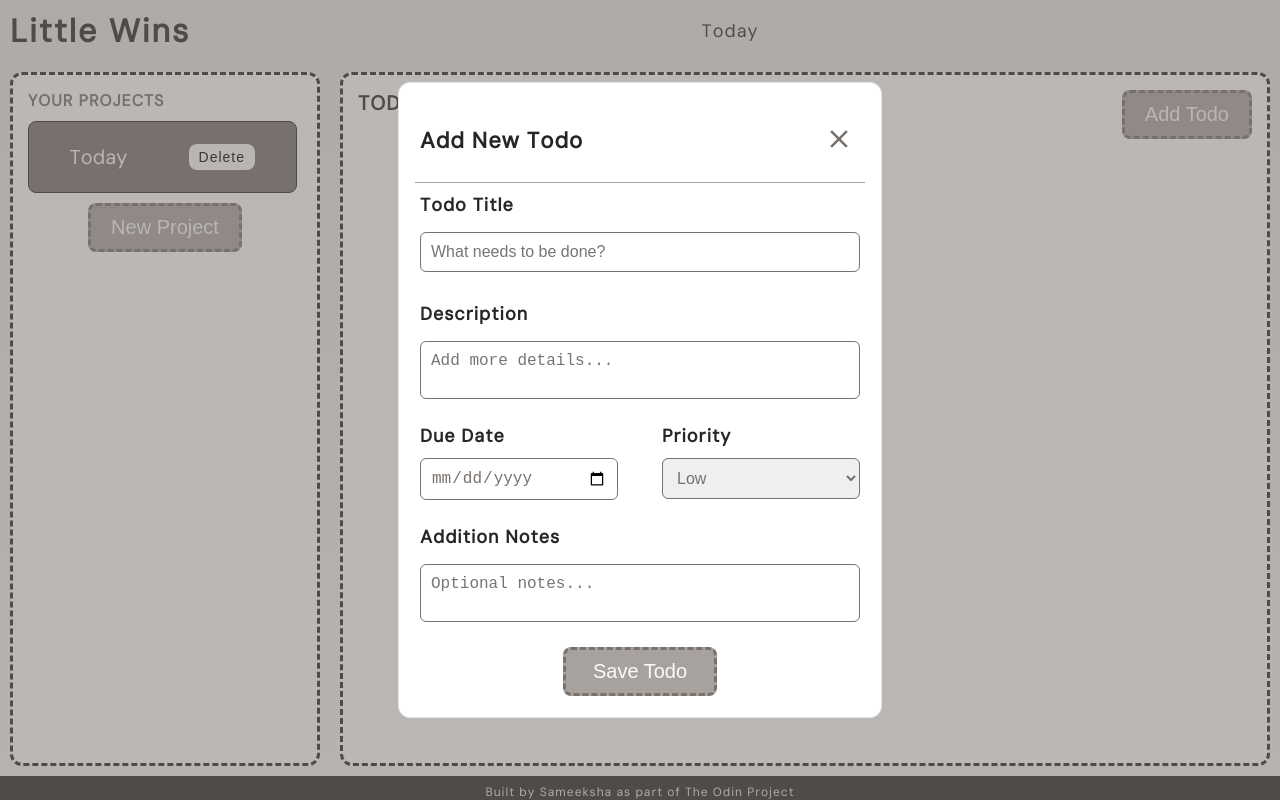
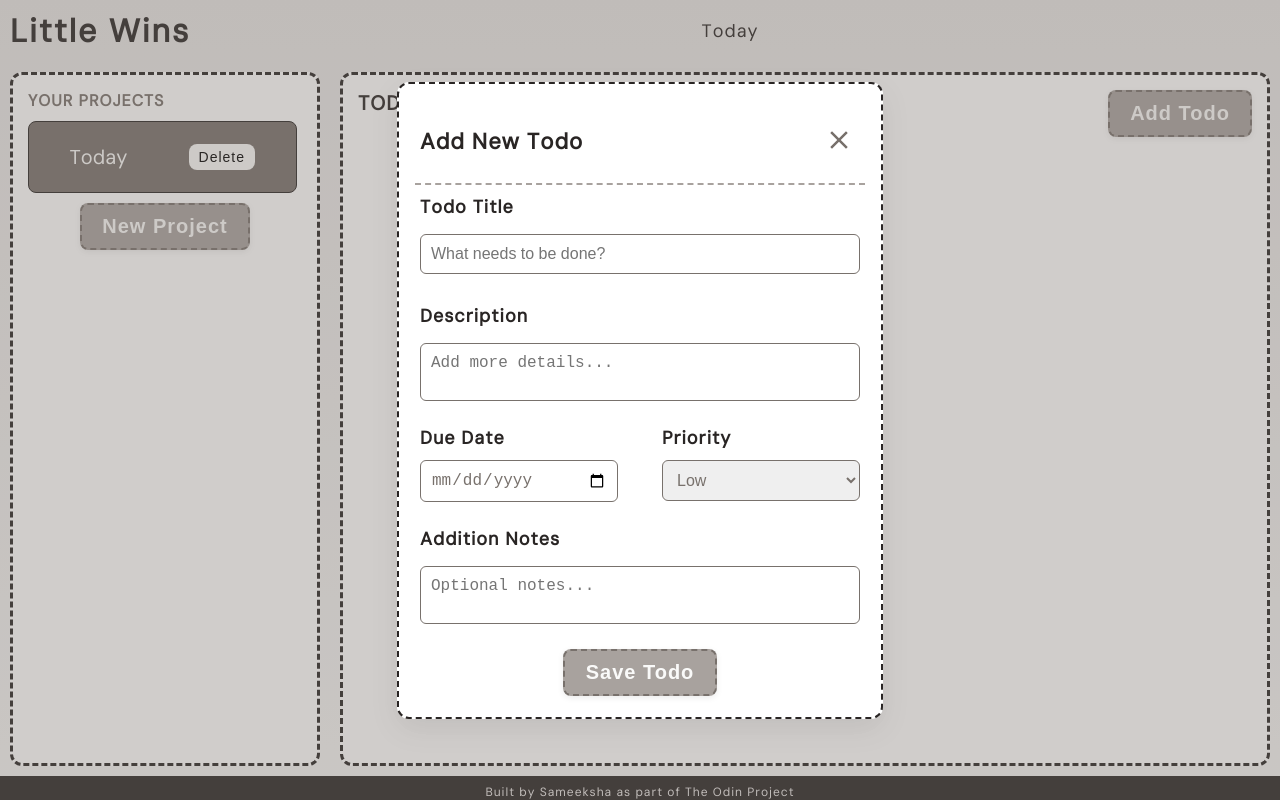
Before and after one commit to sameeksha-dalvi/little-wins, a website built with webpack: page src/template.html in a window 1280 px wide. Both pictures are taken after a click on the button "Add Todo". Built offline with nearby package versions, Linux system fonts and the light colour scheme.

Commit message:
style: update dialog and button styling

```diff
--- a/src/styles.css
+++ b/src/styles.css
@@ -93,7 +93,10 @@ header {
     color: var(--background);
     font-size: 20px;
     border-radius: 8px;
-    border: 3px dashed var(--subtext-color);
+    border: 2px dashed var(--subtext-color);
+    font-weight: 600;
+    letter-spacing: 1px;
+    box-shadow: 0 2px 6px rgba(0, 0, 0, 0.08);
 }
 
 #add-todo-btn:hover,
@@ -101,6 +104,7 @@ header {
 #save-todo-btn:hover {
     background-color: var(--primary-button-hover);
     border-color: var(--heading-color);
+    box-shadow: 0 1px 3px rgba(0, 0, 0, 0.06);
 }
 
 .project-section-header {
@@ -158,15 +162,15 @@ header {
 #add-todo-modal {
     width: 450px;
     background-color: var(--card-bg);
-    border: 1px solid var(--hero-gradient-start);
+    border: 2px dashed var(--heading-color);
     border-radius: 12px;
     color: var(--heading-color);
-
+    box-shadow: 0 10px 30px rgba(0, 0, 0, 0.08);
 }
 
 #add-todo-modal::backdrop {
     background-color: var(--subtext-color);
-    opacity: 0.5;
+    opacity: 0.35;
 }
 
 #add-todo-form {
@@ -180,7 +184,7 @@ header {
 .add-todo-header {
     display: flex;
     justify-content: space-between;
-    border-bottom: 1px solid var(--primary-button);
+    border-bottom: 2px dashed var(--primary-button);
     padding: 5px;
 }
 
@@ -246,8 +250,8 @@ header {
     color: var(--subtext-color);
 }
 
-.todo-input:focus{
-    border-color:   var(--footer-bg);
+.todo-input:focus {
+    border-color: var(--footer-bg);
     outline: none;
 }
 
```
